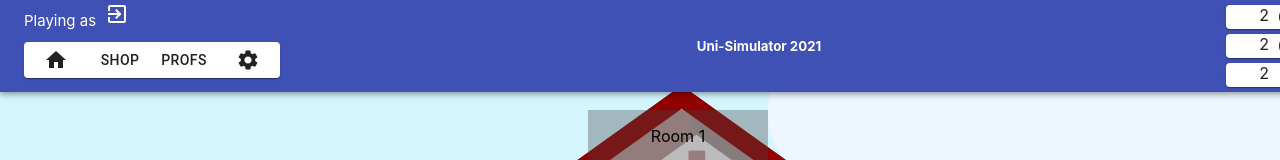
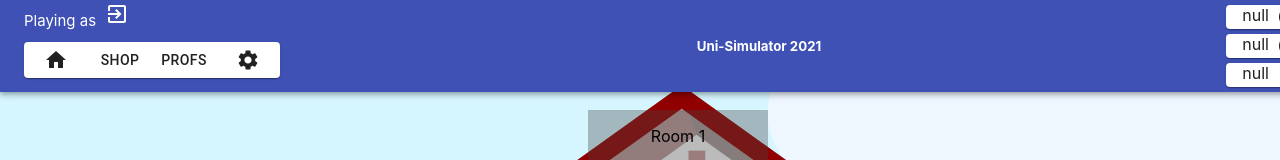
Before and after one commit to daniel11609/uni_simulator2021, a React (Create React App) app: page / in a window 1280 px wide. Both pictures are taken after a click on the button "Play". Shown: the top 160 px of the page. Built offline with nearby package versions, Linux system fonts and the light colour scheme.

Commit message:
Currency started implementation
ned load from local storage in currency displa

```diff
--- a/src/App.js
+++ b/src/App.js
@@ -51,7 +51,7 @@ export default class App extends React.Component {
                             ) : ( // navigation for game pages
                                 <div>
                                     <img className="background-image main-container" src="/background/ground_and_sky.svg" />
-                                    <Navbar mainstate={this.state} logout={this.logout} change_page={this.change_page} />
+                                    <Navbar mainstate={this.state} logout={this.logout} change_page={this.change_page}  />
                                 </div>
                                 )
                             }
@@ -124,7 +124,8 @@ export default class App extends React.Component {
             await this.setState({
                 rooms: Config.rooms,
                 items: Config.items,
-                profs: Config.profs
+                profs: Config.profs,
+                currencies: Config.currencies,
             })
             // save initial game state to local storage and bind it to current user_name
             for(let r = 0; r < Config.rooms.length; r++) {
@@ -135,6 +136,9 @@ export default class App extends React.Component {
             }
             for(let i = 0; i < Config.profs.length; i++) {
                 await this.save_to_storage("prof_"+(i+1), this.state.profs[i]);
+            }
+            for(let i = 0; i < Config.currencies.length; i++) {
+                await this.save_to_storage("currencies_"+(i+1), this.state.currencies[i]);
             }
             localStorage.setItem("playing_history_"+user_name, "true")
             await this.setState({page: "game"})
@@ -167,6 +171,7 @@ export default class App extends React.Component {
         let rooms = []
         let items = []
         let profs = []
+        let currencies = []
         for(let r = 0; r < Config.rooms.length; r++) {
             await rooms.push(await this.load_from_storage("room_"+(r+1)));
         }
@@ -176,7 +181,10 @@ export default class App extends React.Component {
         for(let j = 0; j < Config.profs.length; j++) {
             await profs.push(await this.load_from_storage("prof_"+(j+1)));
         }
-        await this.setState({items: items, rooms: rooms, profs: profs});
+        for(let j = 0; j < Config.currencies.length; j++) {
+            await currencies.push(await this.load_from_storage("currencies_"+(j+1)));
+        }
+        await this.setState({items: items, rooms: rooms, profs: profs, currencies: currencies});
     }
 
 
--- a/src/components/navigation/MoneyDisplay.js
+++ b/src/components/navigation/MoneyDisplay.js
@@ -27,14 +27,16 @@ export default class MoneyDisplay extends React.Component
             </div>
         );
     }
-
-
+    load_from_storage(key) {
+        // we convert the string json data to a real object and return it
+        return JSON.parse(localStorage.getItem(this.state.user_name+"_"+key));
+    }
     tick() {
-        let old_amount = this.state.amount
+        let amount = this.load_from_storage("currencies_"+this.props.id)
 
         // TODO: get currency
         this.setState({
-            amount: old_amount+1
+            amount: amount
         })
 
     }
--- a/src/components/navigation/Navbar.js
+++ b/src/components/navigation/Navbar.js
@@ -63,18 +63,18 @@ export default class NavBar extends React.Component  {
                   <Grid  direction="column" style={{width:"100px"}}>
                     <Grid item xs={9} spacing={3} style={{paddingTop:"5px",paddingBottom:"5px"}}>
                       <Paper className={this.classes.paper}>
-                        <MoneyDisplay id={"student"} amount={0}> <SupervisedUserCircleIcon></SupervisedUserCircleIcon> </MoneyDisplay>
+                        <MoneyDisplay id={1} name={"students"} amount={0}> <SupervisedUserCircleIcon></SupervisedUserCircleIcon> </MoneyDisplay>
                       </Paper>
                     </Grid>
                     <Grid item xs={9} spacing={3} style={{paddingBottom:"5px"}}>
                       <Paper className={this.classes.paper} >
-                        <MoneyDisplay id={"exmat"} amount={0}> <RemoveCircleOutlineIcon></RemoveCircleOutlineIcon> </MoneyDisplay>
+                        <MoneyDisplay id={2} name ={"exmat"} amount={0}> <RemoveCircleOutlineIcon></RemoveCircleOutlineIcon> </MoneyDisplay>
                       </Paper>
                     </Grid>
 
                     <Grid item xs={9} spacing={3}style={{paddingBottom:"5px"}}>
                       <Paper className={this.classes.paper}>
-                        <MoneyDisplay id={"degree"} amount={0}> <AssignmentTurnedInIcon></AssignmentTurnedInIcon> </MoneyDisplay>
+                        <MoneyDisplay id={3} name ={"degree"} amount={0}> <AssignmentTurnedInIcon></AssignmentTurnedInIcon> </MoneyDisplay>
                       </Paper>
                     </Grid>
                   </Grid>
--- a/src/helper/Config.js
+++ b/src/helper/Config.js
@@ -46,4 +46,9 @@ export default class Config {
                     {id:12, name:"Prof. Pong", locked: true, img:"/profs/prof12.svg", pop:0, ex:2, price:69},
                     {id:13, name:"Holy Nicotina", locked: true, img:"/profs/prof13.svg", pop:0, ex:2, price:69},
                     {id:14, name:"Mc Data", locked: true, img:"/profs/prof14.svg", pop:0, ex:2, price:69}]
+
+    static currencies =  [{id:1, name:"student",amount:0},
+                        {id:2,name:"exmat",amount:1},
+                        {id:3,name:"degree",amount:2},
+    ]
 }
```
Also changed, not shown: src/helper/RoomCalc.js (line endings or trailing spaces).
